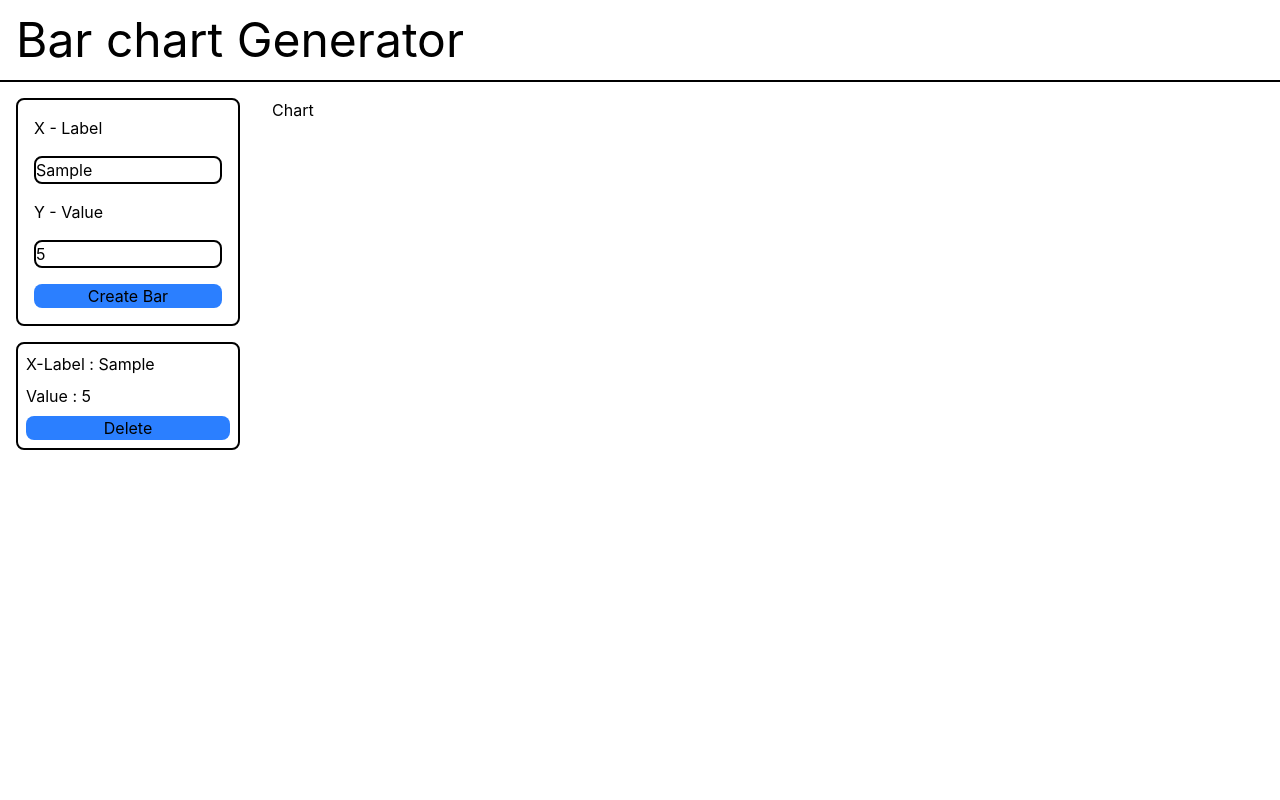
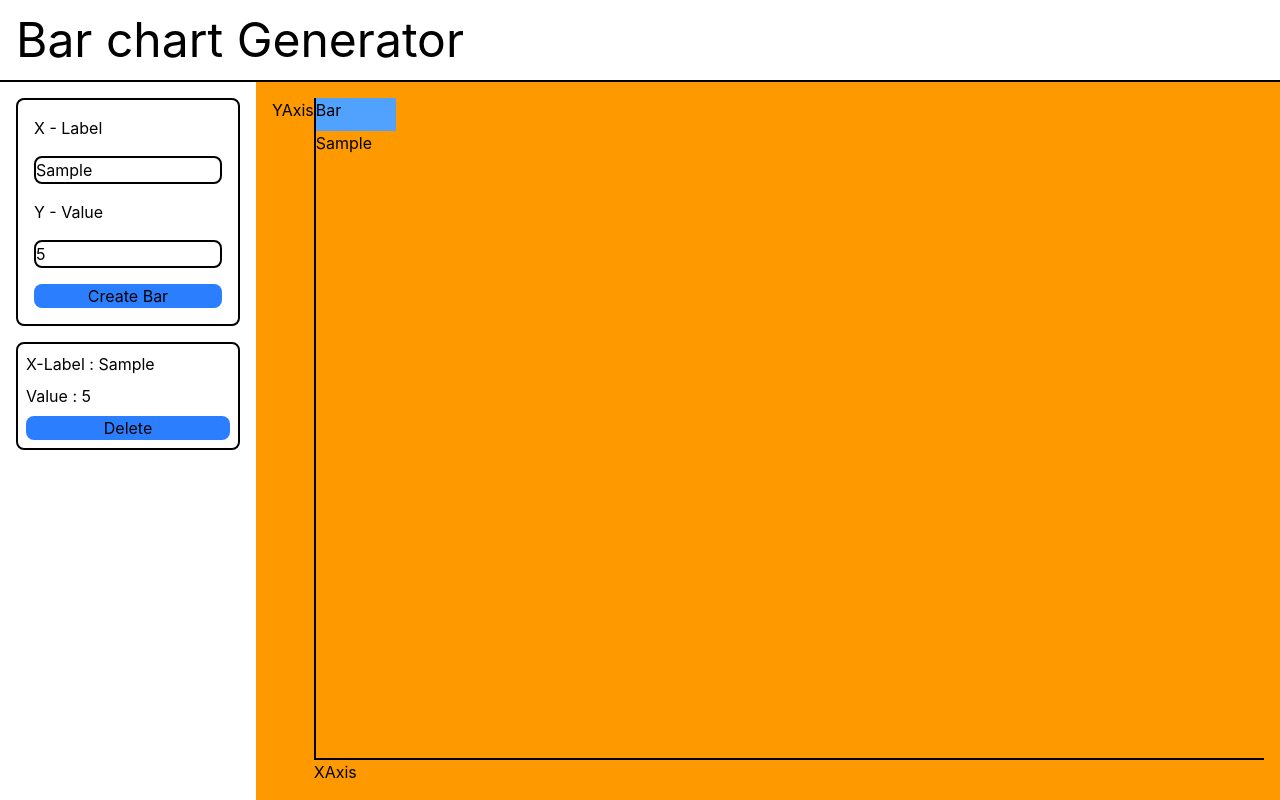
Before and after one commit to krutarth-pipaliya-simform/Practical-4-Bar-Chart-Generator, a React (Vite) app: page / in a window 1280 px wide. Both pictures are taken after typing "Sample", "5" into the empty fields and a click on the button "Create Bar". Built offline with nearby package versions, Linux system fonts and the light colour scheme.

Commit message:
feat: add basic bar per entry

```diff
--- /dev/null
+++ b/src/components/ChartWrapper/Chart/Bar.tsx
@@ -0,0 +1,14 @@
+interface BarPropsType {
+    height: number;
+    label: string;
+}
+export const Bar = ({ label, height }: BarPropsType) => {
+    return (
+        <div className="flex-1 flex flex-col max-w-20">
+            <div className=" bg-blue-400" style={{ height: `${height}%` }}>
+                Bar
+            </div>
+            <div className="relative bottom-0">{label}</div>
+        </div>
+    );
+};
--- /dev/null
+++ b/src/components/ChartWrapper/Chart/CartesianPlain.tsx
@@ -0,0 +1,13 @@
+import { useBarContext } from "../hooks/useBarContext";
+import { Bar } from "./Bar";
+
+export const CartesianPlain = () => {
+    const { bars } = useBarContext();
+    return (
+        <div className="flex-1 border-l-2 border-b-2 overflow-auto flex gap-4">
+            {bars.map(({ id, xLabel, yValue }) => (
+                <Bar key={id} label={xLabel} height={yValue} />
+            ))}
+        </div>
+    );
+};
--- a/src/components/ChartWrapper/Chart/Chart.tsx
+++ b/src/components/ChartWrapper/Chart/Chart.tsx
@@ -1,3 +1,17 @@
+import { CartesianPlain } from "./CartesianPlain";
+import { XAxis } from "./XAxis";
+import { YAxis } from "./YAxis";
+
 export const Chart = () => {
-    return <main className="flex-1 p-4">Chart</main>;
+    return (
+        <main className="flex-1 flex flex-col p-4 bg-amber-500">
+            <div className="flex-1 flex">
+                <YAxis />
+                <div className="flex-1 flex flex-col">
+                    <CartesianPlain />
+                    <XAxis />
+                </div>
+            </div>
+        </main>
+    );
 };
--- /dev/null
+++ b/src/components/ChartWrapper/Chart/XAxis.tsx
@@ -0,0 +1,3 @@
+export const XAxis = () => {
+    return <div>XAxis</div>;
+};
--- /dev/null
+++ b/src/components/ChartWrapper/Chart/YAxis.tsx
@@ -0,0 +1,3 @@
+export const YAxis = () => {
+    return <div>YAxis</div>;
+};
```
